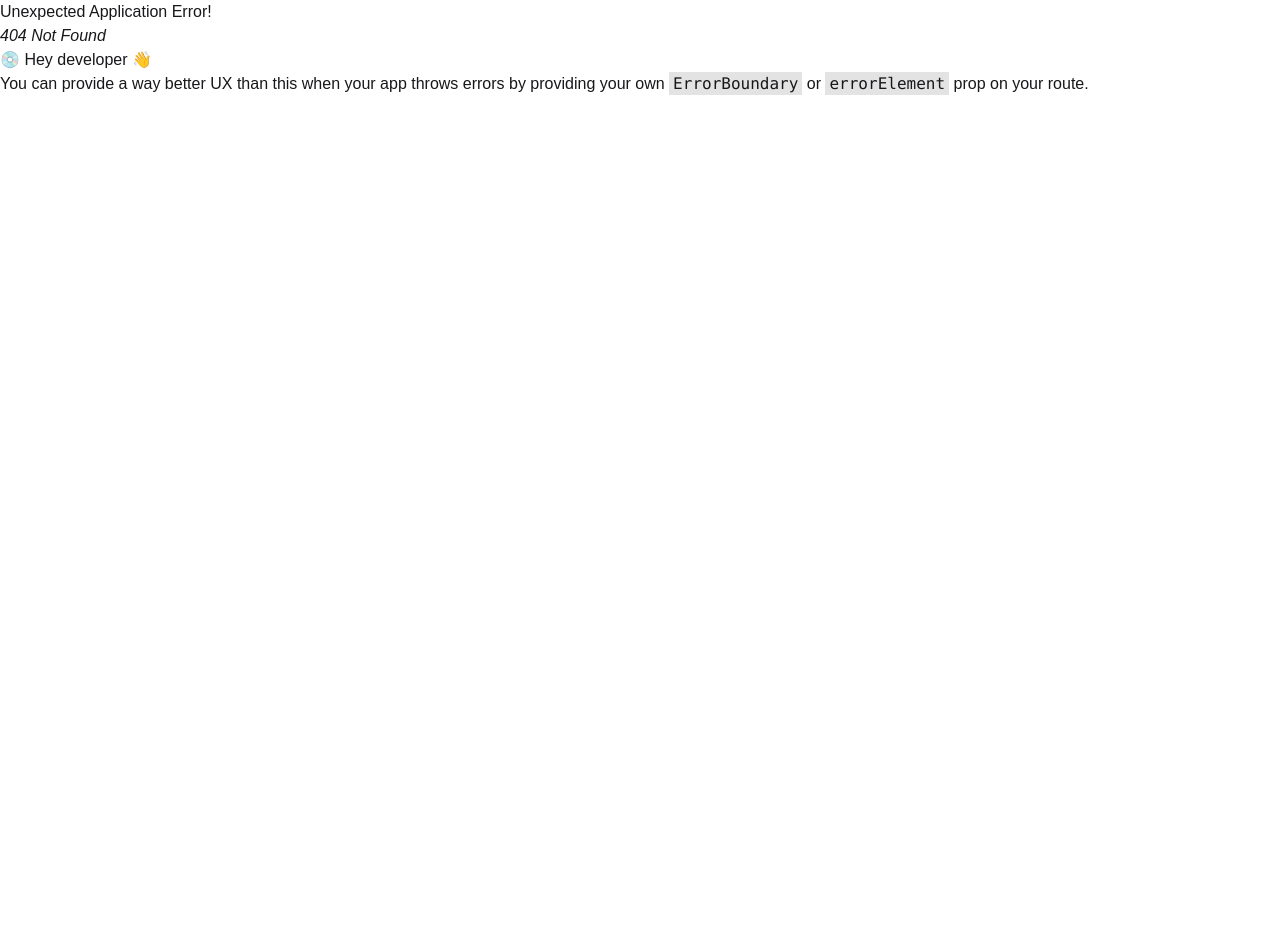
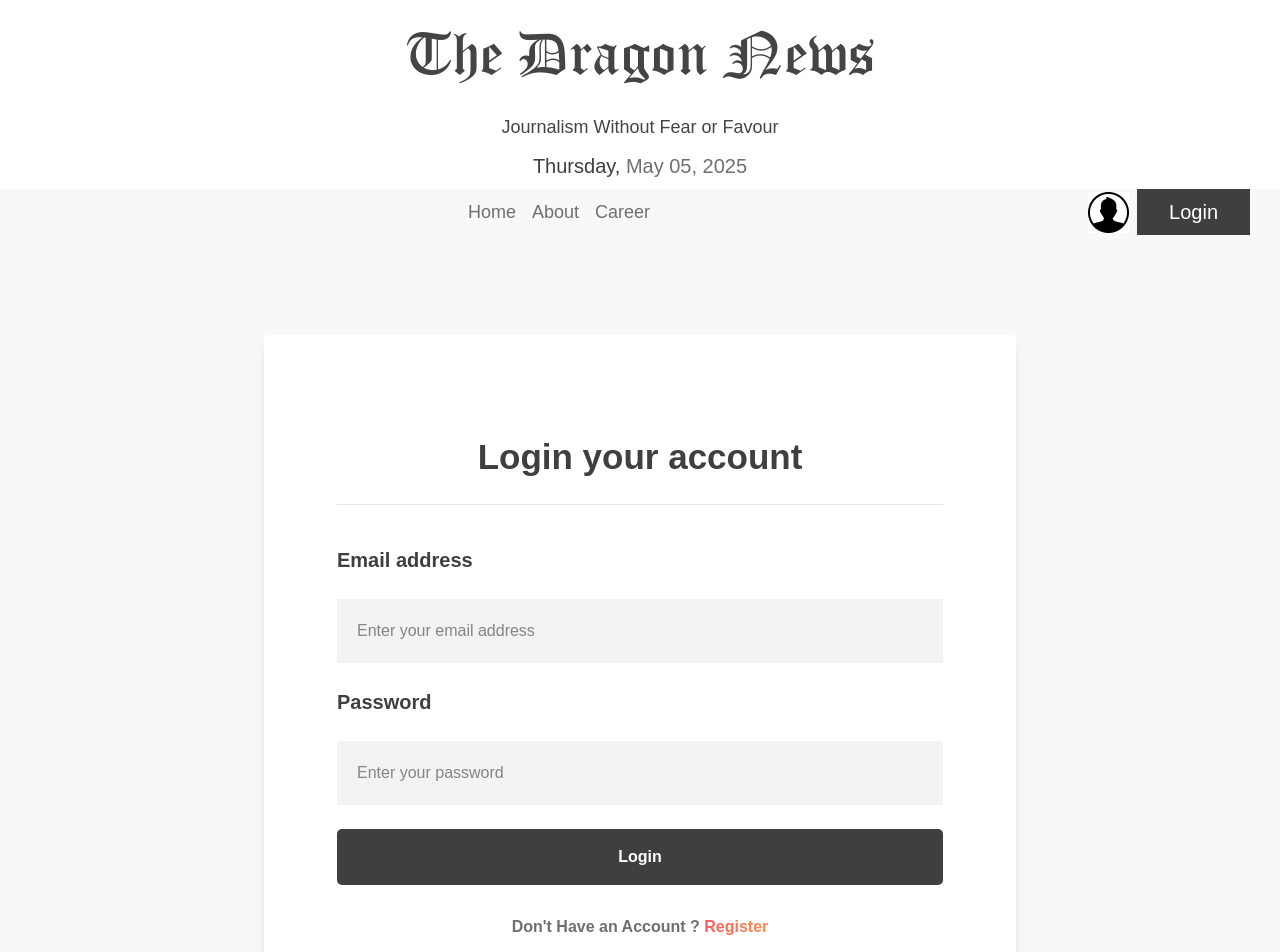
Before and after one commit to nirobsarker012/dragon-news, a React (Vite) app: page /auth/login in a window 1280 px wide. Before the commit this address had no page. Shown: the top 952 px of the page. Before the commit the page ends 800 px from the top, so only its background shows below. Built offline with nearby package versions, Linux system fonts and the light colour scheme.

Commit message:
added: login-section-design

```diff
--- a/src/Routes/Routes.jsx
+++ b/src/Routes/Routes.jsx
@@ -7,6 +7,7 @@ import About from "../components/About";
 import Career from "../components/Career";
 
 import HeroContent from "../components/HeroContent";
+import AuthLayout from "../components/AuthLayout";
 
 export const router = createBrowserRouter([
   {
@@ -37,6 +38,20 @@ export const router = createBrowserRouter([
         path: "/categories/:id",
         Component: HeroContent,
       },
+      {
+        path: "/auth",
+        element: <AuthLayout />,
+        children: [
+          {
+            path: "/auth/login",
+            Component: Login,
+          },
+          {
+            path: "/auth/register",
+            Component: Register,
+          },
+        ],
+      },
     ],
   },
 ]);
--- /dev/null
+++ b/src/components/AuthLayout.jsx
@@ -0,0 +1,18 @@
+import React from "react";
+import Navbar from "./Navbar";
+import { Outlet } from "react-router";
+
+const AuthLayout = () => {
+  return (
+    <div className="bg-base-200">
+      <header className="container">
+        <Navbar />
+      </header>
+      <main className="container py-[100px]">
+        <Outlet />
+      </main>
+    </div>
+  );
+};
+
+export default AuthLayout;
--- a/src/components/Hero.jsx
+++ b/src/components/Hero.jsx
@@ -30,13 +30,13 @@ const Hero = () => {
         </div>
         {/* Hero Content */}
         <div className="mx-auto my-3 gap-5 grid justify-between grid-cols-12">
-          <aside className="col-span-3">
+          <aside className="col-span-3 top-0 sticky h-fit">
             <LeftAside setCategory={setCategory} />
           </aside>
           <section className="col-span-6">
             <HeroContent category={category} />
           </section>
-          <aside className="col-span-3">
+          <aside className="col-span-3 top-0 sticky h-fit">
             <RightAside />
           </aside>
         </div>
--- a/src/components/HeroContent.jsx
+++ b/src/components/HeroContent.jsx
@@ -38,7 +38,9 @@ const HeroContent = ({ category }) => {
 
   return (
     <div>
-      <h2>Dragon News Home</h2>
+      <h2 className="text-[20px] text-[#403F3F] mb-5 font-semibold">
+        Dragon News Home
+      </h2>
       <div className="space-y-5">
         {filteredNewsData?.length > 0 ? (
           filteredNewsData?.map((singleData) => (
--- a/src/components/Navbar.jsx
+++ b/src/components/Navbar.jsx
@@ -41,7 +41,10 @@ const Navbar = () => {
       {/* Login from */}
       <div className="flex items-center gap-2">
         <img src={userImage} alt="" />
-        <NavLink className="text-white text-[20px] bg-[#403F3F] py-2 px-8">
+        <NavLink
+          to={"/auth/login"}
+          className="text-white text-[20px] bg-[#403F3F] py-2 px-8"
+        >
           Login
         </NavLink>
       </div>
--- a/src/components/SingleNewsData.jsx
+++ b/src/components/SingleNewsData.jsx
@@ -8,7 +8,7 @@ import { FaEye } from "react-icons/fa";
 const SingleNewsData = ({ singleData }) => {
   //   console.log(singleData);
   return (
-    <div className=" w-full border border-[#E7E7E7]">
+    <div className=" max-w-[558px] mx-auto border border-[#E7E7E7]">
       <div className="bg-[#F3F3F3] w-full py-6 px-[20px]">
         <div className="flex justify-between items-start">
           <div className="flex items-center gap-3">
--- a/src/components/homelayout/Q_Zone.jsx
+++ b/src/components/homelayout/Q_Zone.jsx
@@ -2,17 +2,17 @@ import React from "react";
 import class_img from "../../assets/class.png";
 import play_img from "../../assets/playground.png";
 import swiming from "../../assets/swimming.png";
+import bg_img from "../../assets/bg.png";
 
 const Q_Zone = () => {
   return (
     <div className="bg-[#F3F3F3] p-4 w-full">
       <h2 className="font-semibold text-[20px] text-[#403F3F] mb-5">Q-Zone</h2>
       {/* Image Div */}
-      <div>
-        <img src={class_img} alt="" />
-        <img src={play_img} alt="" />
-        <img src={swiming} alt="" />
-      </div>
+      <img src={class_img} alt="" />
+      <img src={play_img} alt="" />
+      <img src={swiming} alt="" />
+      <img className="mt-5" src={bg_img} alt="" />
     </div>
   );
 };
--- a/src/pages/Login.jsx
+++ b/src/pages/Login.jsx
@@ -1,7 +1,54 @@
 import React from "react";
+import { Link } from "react-router";
 
 const Login = () => {
-  return <div></div>;
+  return (
+    <div className="bg-white py-[76px] px-[73px] rounded-[5px] max-w-[752px] mx-auto shadow-lg">
+      <div className="py-5 border-b border-[#E7E7E7]">
+        <h2 className="text-center text-[35px] text-[#403F3F] font-semibold ">
+          Login your account
+        </h2>
+      </div>
+      <div>
+        <form className="flex flex-col gap-6 mt-10">
+          <label className="text-[20px] font-semibold text-[#403F3F]">
+            Email address
+          </label>
+          <input
+            className="border-none outline-none bg-[#F3F3F3] text-[16px] p-5"
+            type="email"
+            name="email"
+            id=""
+            placeholder="Enter your email address"
+          />
+          <label className="text-[20px] font-semibold text-[#403F3F]">
+            Password
+          </label>
+          <input
+            className="border-none outline-none bg-[#F3F3F3] text-[16px] p-5"
+            type="password"
+            name="password"
+            id=""
+            placeholder="Enter your password"
+          />
+          <button className="bg-[#403F3F] text-white w-full py-4 rounded-[5px] cursor-pointer font-semibold">
+            Login
+          </button>
+        </form>
+        <div className="flex items-center justify-center mt-[30px]">
+          <span className="text-center font-semibold text-[16px] text-[#706F6F]">
+            Don't Have an Account ?{" "}
+            <Link
+              className="text-transparent bg-clip-text bg-gradient-to-l from-[#FF8C47] to-[#F75B5F]"
+              to={"/auth/register"}
+            >
+              Register
+            </Link>
+          </span>
+        </div>
+      </div>
+    </div>
+  );
 };
 
 export default Login;
--- a/src/pages/Register.jsx
+++ b/src/pages/Register.jsx
@@ -1,7 +1,11 @@
 import React from "react";
 
 const Register = () => {
-  return <div></div>;
+  return (
+    <div>
+      <h3>This is a Register Page</h3>
+    </div>
+  );
 };
 
 export default Register;
```
